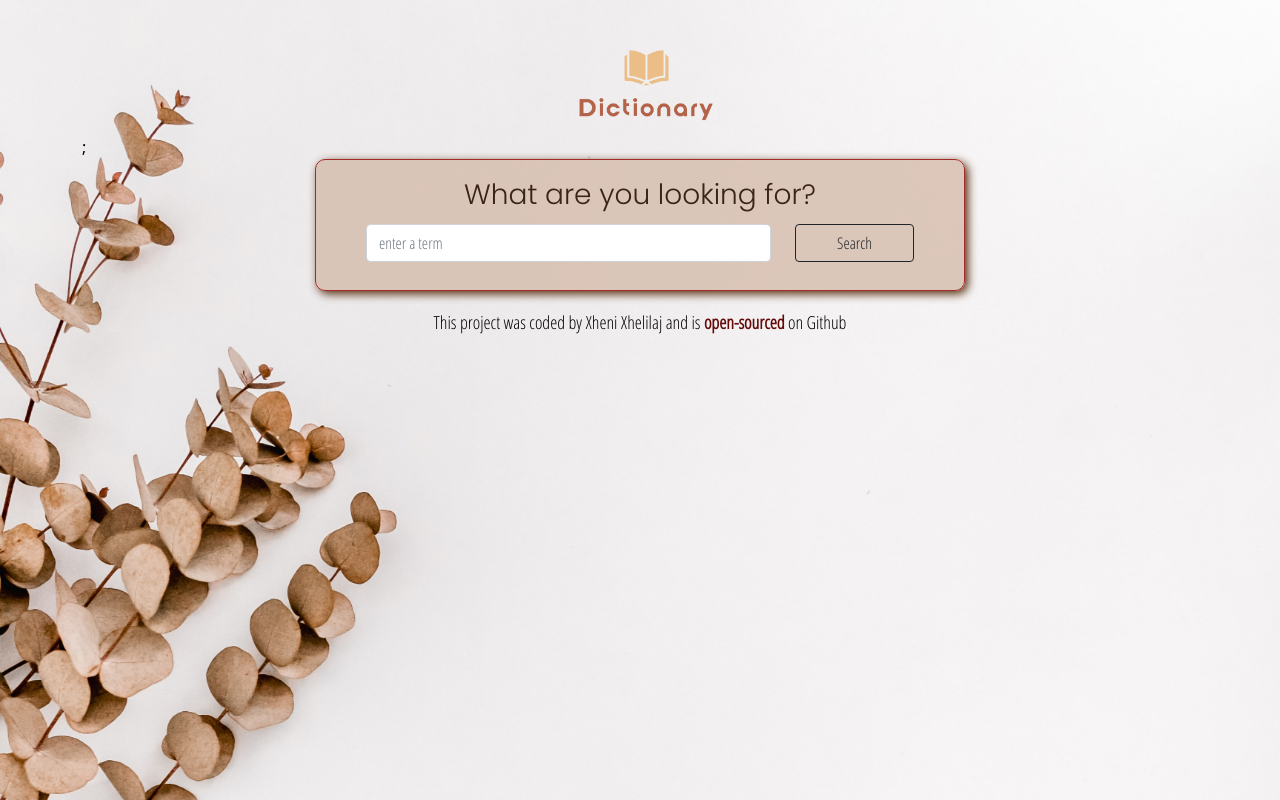
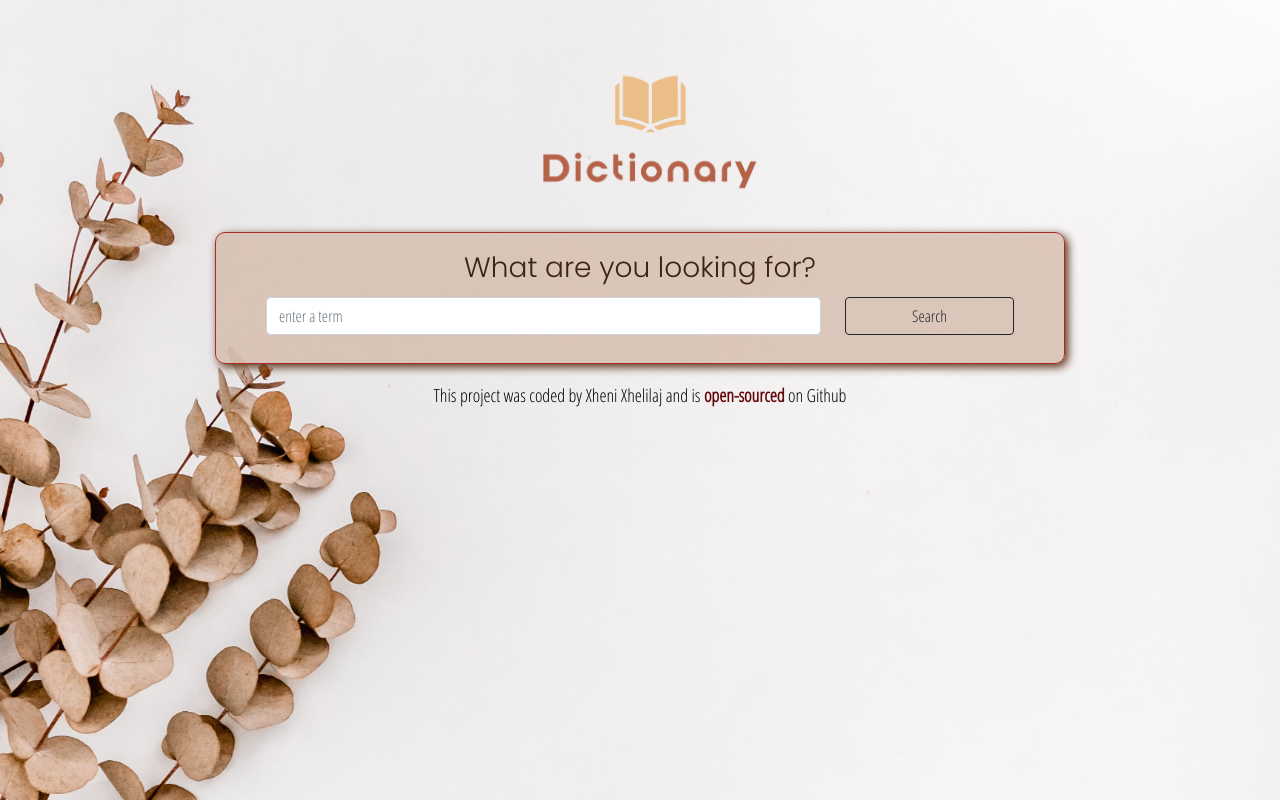
Before and after one commit to xhenixhelilaj/dictionary-react-project, a React (Create React App) app: page / in a window 1280 px wide. Built offline with nearby package versions, Linux system fonts and the light colour scheme.

Commit message:
renamed the logo

```diff
--- a/src/Dictionary.css
+++ b/src/Dictionary.css
@@ -1,5 +1,5 @@
 .center .first{
-    max-width: 650px;
+    max-width: 850px;
     display: block;
     margin: 0 auto;
     border: 1px solid brown;
@@ -11,8 +11,6 @@
     font-family: 'Open Sans Condensed', sans-serif;
     font-size: 18px;
     box-shadow:3px 3px 10px rgb(86 43 12 / 100%);
-
-
 }
 
 .center footer {
@@ -46,13 +44,20 @@
     font-size: 2px;
 }
 
-.logo{
-    width: 250px;
+.logo-2{
+    width: 260px;
     display: block;
     margin-left: auto;
     margin-right: auto;
 }
 
+.logo-1{
+    width: 400px;
+    display: block;
+    margin-left: auto;
+    margin-right: auto;
+    margin-bottom: 20px;
+}
 
 .response{
     text-align: center;
--- a/src/Dictionary.js
+++ b/src/Dictionary.js
@@ -45,8 +45,9 @@ if(loaded){
   return (
 
     <div className="response">
-      <a href="center">      <img src={logo} alt="Logo" className="logo"/>
-</a>
+      <a href="center">
+       <img src={logo} alt="Logo" className="logo-2"/>
+       </a>
       <h1>What are you looking for?</h1>
       {form}
       <div className="results">
@@ -59,7 +60,9 @@ if(loaded){
 }else{
   return(
     <div>
-      <img src={logo} alt="Logo" className="logo"/>;
+      <a href="center">
+              <img src={logo} alt="Logo" className="logo-1"/>
+              </a>
       <div className="center">
         <div className="first">
           <h1>What are you looking for?</h1>
```
